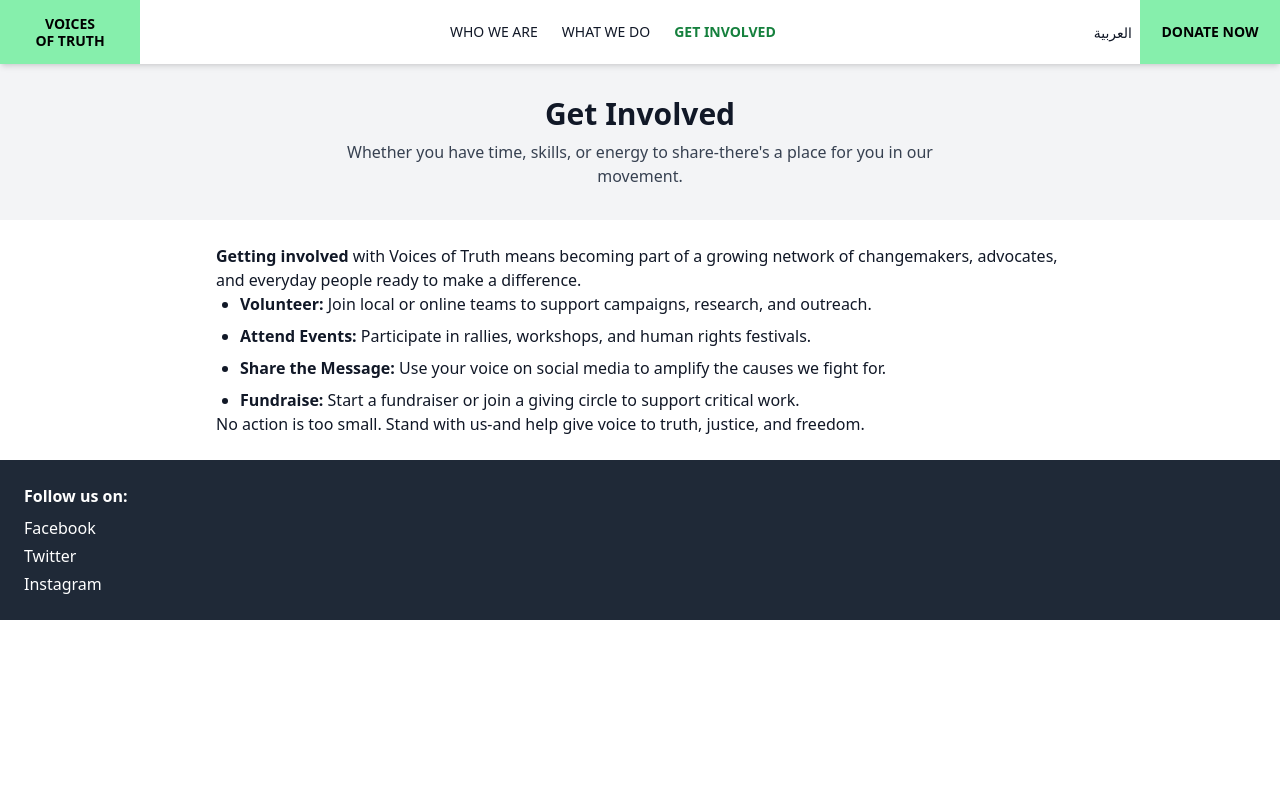
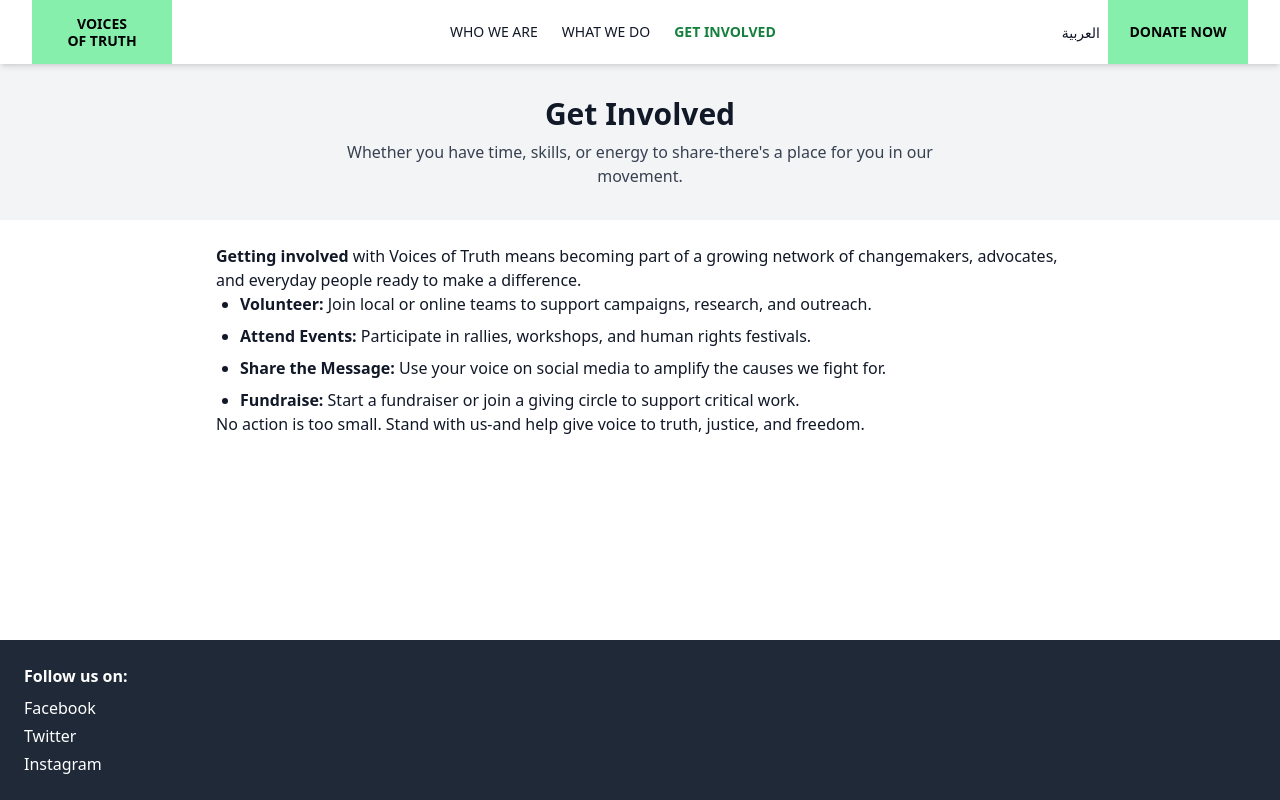
Before and after one commit to abutahir47/voicesoftruth, a plain HTML site: page get-involved.html in a window 1280 px wide. Drawn offline with nearby package versions, Linux system fonts and the light colour scheme.

Commit message:
Update get-involved.html

```diff
--- a/get-involved.html
+++ b/get-involved.html
@@ -1,16 +1,16 @@
 <!DOCTYPE html>
-<html lang="en">
+<html lang="en" dir="ltr">
 <head>
   <meta charset="UTF-8" />
-  <meta name="viewport" content="width=device-width, initial-scale=1.0" />
+  <meta name="viewport" content="width=device-width, initial-scale=1" />
   <title>Get Involved - Voices of Truth</title>
   <script src="https://cdn.tailwindcss.com?plugins=aspect-ratio"></script>
 </head>
-<body class="bg-white text-gray-900 m-0 p-0" dir="ltr">
+<body class="flex flex-col min-h-screen bg-white text-gray-900 m-0 p-0">
 
   <!-- Header -->
   <header class="bg-white shadow-md w-full h-[64px] relative z-50">
-    <div class="w-full flex justify-between items-stretch h-full">
+    <div class="w-full flex justify-between items-stretch h-full px-4 md:px-8">
       <!-- Left: Logo -->
       <a href="index.html" class="bg-green-300 w-[140px] h-full flex items-center justify-center font-bold text-black text-sm uppercase leading-tight text-center">
         <span data-translate="site-title">Voices<br>of Truth</span>
@@ -55,7 +55,7 @@
   </section>
 
   <!-- Main Content -->
-  <main class="max-w-4xl mx-auto p-6 space-y-6">
+  <main class="flex-grow max-w-4xl mx-auto p-6 space-y-6">
     <p id="page3Text"></p>
   </main>
 
```
